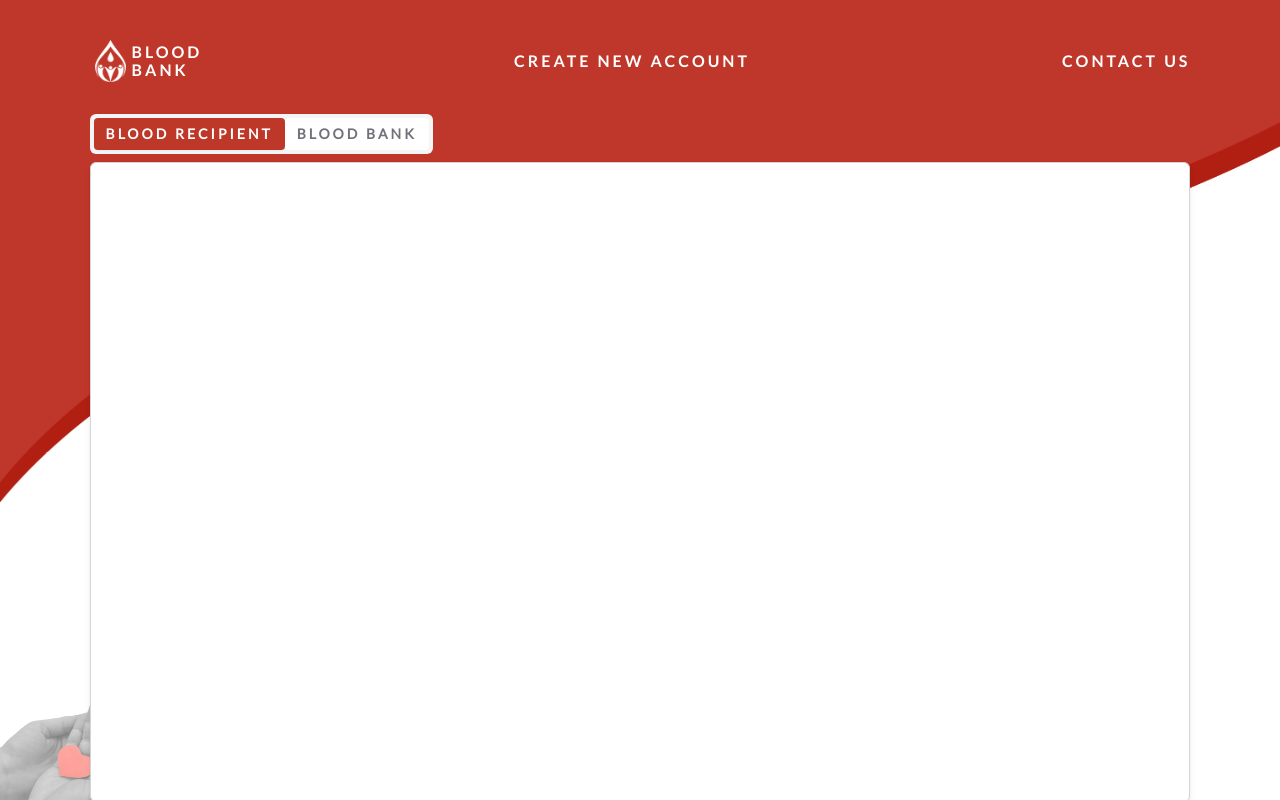
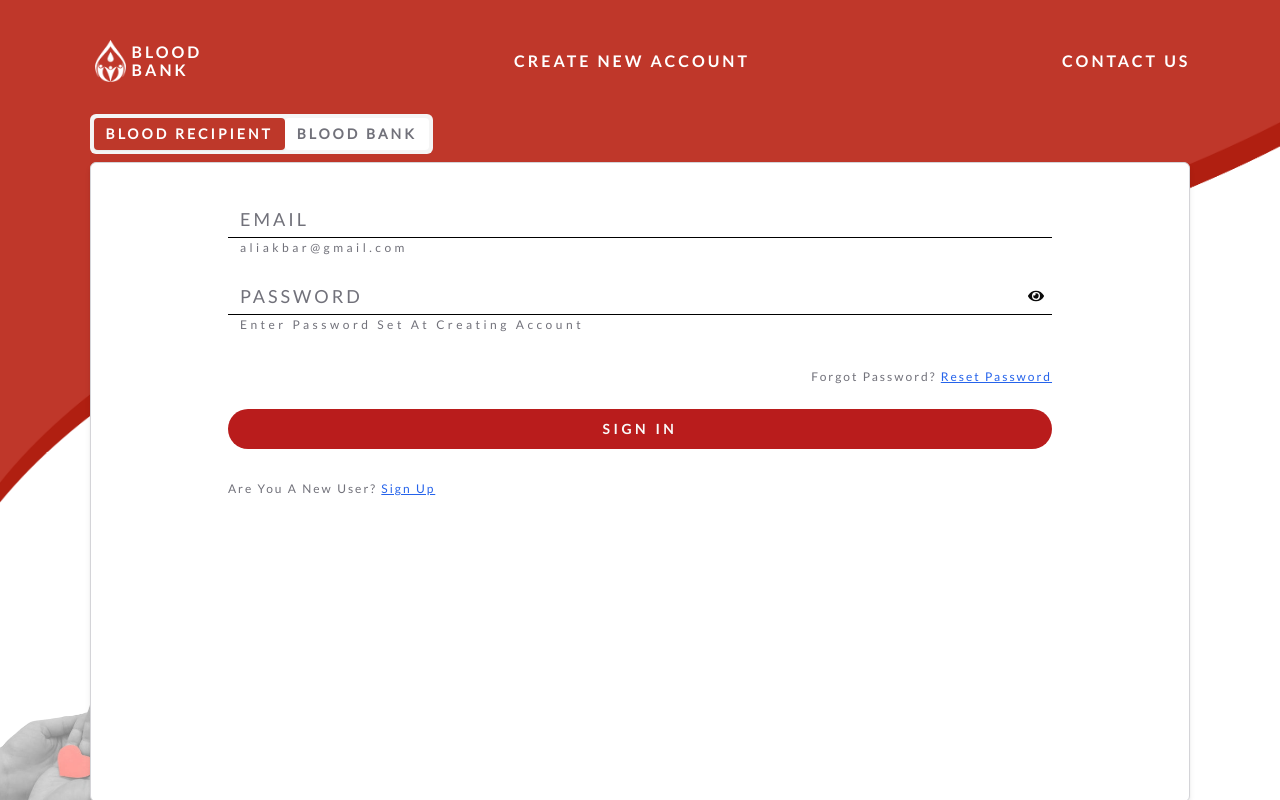
Before and after one commit to abrehan2/Blood-Bridge, a Next.js app: page /auth/signIn in a window 1280 px wide. Built offline with nearby package versions, Linux system fonts and the light colour scheme.

Commit message:
Implemented Sign In UI & APIs

```diff
--- /dev/null
+++ b/app/auth/components/ClientSigninForm.tsx
@@ -0,0 +1,82 @@
+"use client"
+import React, { useState, useEffect, ChangeEvent } from 'react'
+import InputField from '@/app/auth/components/inputField'
+import { useForm } from 'react-hook-form'
+import { zodResolver } from '@hookform/resolvers/zod'
+import { ZodType, z } from 'zod'
+import { Button } from '@/components/ui/button'
+import toast from 'react-hot-toast'
+import HidePassword from '@/globals/icons/hide-password'
+import ShowPassword from '@/globals/icons/show-password'
+import Link from 'next/link'
+import { signIn } from 'next-auth/react'
+
+export interface SigninData {
+    email: string;
+    password: string;
+}
+
+export type fieldTypes = "email" | "password";
+
+const ClientSigninForm = () => {
+    const [isShowPassword, setIsShowPassword] = useState<boolean>(false)
+
+    const schema: ZodType<SigninData> = z.object({
+        email: z.string().nonempty('Email is required').email({ message: 'Email is invalid' }),
+        password: z.string().nonempty({ message: 'Password is required' }),
+    })
+
+    const { register, handleSubmit, formState: { errors } } = useForm<SigninData>({
+        resolver: zodResolver(schema)
+    })
+
+    const submitData = (data: SigninData) => {
+        signIn("credentials", {...data, redirect: false}).then((callback) => {
+            if (callback?.ok) {
+                toast.success('Sign in successful');
+            }
+
+            if (callback?.error) {
+                toast.error(callback.error);
+            }
+        })
+    }
+
+    useEffect(() => {
+        const allErrors = Object.values(errors);
+        allErrors.map((error) => (
+            notifyError(error?.message)
+        ))
+    }, [errors]);
+
+    const notifyError = (errorMessage: any) => {
+        toast.error(errorMessage);
+    };
+
+    return (
+        <form className='w-full' onSubmit={handleSubmit(submitData)}>
+            <div className='w-3/4 grid mx-auto gap-x-32 gap-y-6'>
+                <InputField
+                    fieldName='email' fieldType='email'
+                    fieldTitle='Email' fieldLabel={"aliakbar@gmail.com"}
+                    register={register} titleCase='lowercase' />
+                <div className='w-full relative'>
+                    <div className='w-full flex flex-col-reverse'>
+                        <label htmlFor="password" className='text-zinc-500 text-xs font-normal font-LatoRegular capitalize tracking-[3.50px] pl-3 pt-0.5'>Enter password set at creating account</label>
+                        <input type={isShowPassword ? 'text' : 'password'} placeholder="Password" className='placeholder:uppercase placeholder:font-LatoRegular placeholder:text-zinc-500 placeholder:text-base md:placeholder:text-lg focus:outline-0 focus:border-b focus:shadow-none border-b outline-0 shadow-none border-black w-full py-[5px] px-3 tracking-[3px]' {...register("password")} />
+                    </div>
+                    <div className='absolute top-2 my-auto right-2 cursor-pointer' onClick={() => setIsShowPassword(!isShowPassword)}>
+                        {isShowPassword ? <ShowPassword /> : <HidePassword />}
+                    </div>
+                </div>
+                <p className='text-zinc-500 text-xs font-normal font-LatoRegular capitalize tracking-[2px] mt-3 text-right'>forgot Password? <Link href={'/auth/forgot-password'} className='text-blue-600 cursor-pointer capitalize underline'>reset Password</Link></p>
+            </div>
+            <div className='w-3/4 mx-auto'>
+                <Button className='w-full rounded-3xl bg-red-700 font-LatoBold uppercase tracking-[3.50px] hover:bg-red-800 mt-6 mb-5' type='submit'>Sign In</Button>
+                <p className='text-zinc-500 text-xs font-normal font-LatoRegular capitalize tracking-[2px] mt-3'>are you a new user? <Link href={'/auth/signUp'} className='text-blue-600 cursor-pointer capitalize underline'>Sign up</Link></p>
+            </div>
+        </form>
+    )
+}
+
+export default ClientSigninForm
--- a/app/auth/components/ClientSignupForm.tsx
+++ b/app/auth/components/ClientSignupForm.tsx
@@ -6,28 +6,36 @@ import { zodResolver } from '@hookform/resolvers/zod'
 import { ZodType, z } from 'zod'
 import { Constants } from '@/globals/constants'
 import { Button } from '@/components/ui/button'
-import { toast } from 'react-toastify'
+import toast from 'react-hot-toast'
 import HidePassword from '@/globals/icons/hide-password'
 import ShowPassword from '@/globals/icons/show-password'
+import ValidatePassword from './ValidatePassword'
+import axios from 'axios'
+import Link from 'next/link'
+import { useRouter } from 'next/navigation'
+
 
 export interface SignupData {
     firstName: string;
     lastName: string;
     email: string;
-    dateOfBirth: string;
+    dob: string;
     city: string;
-    password: string;
-    confirmPassword: string;
+    password?: string;
+    confirmPassword?: string;
     cnic?: string;
 }
 
-export type fieldTypes = "email" | "password" | "firstName" | "lastName" | "dateOfBirth" | "confirmPassword" | "cnic";
+export type fieldTypes = "email" | "password" | "firstName" | "lastName" | "dob" | "confirmPassword" | "cnic";
 
 const ClientSignupForm = () => {
 
     const [cnic, setCnic] = useState<string>('')
     const [isShowPassword, setIsShowPassword] = useState<boolean>(false)
     const [agreeConditions, setAgreeConditions] = useState<boolean>(false)
+    const [password, setPassword] = useState<string>('')
+    const [confirmPassword, setConfirmPassword] = useState<string>('')
+    const [isPasswordValid, setIsPasswordValid] = useState<boolean>(false)
 
     const today = new Date();
     const formattedDate = `${today.getMonth() + 1}/${today.getDate()}/${today.getFullYear()}`;
@@ -36,18 +44,13 @@ const ClientSignupForm = () => {
         firstName: z.string().nonempty({ message: 'First Name is required' }).min(3, 'First Name must be at least 3 characters long'),
         lastName: z.string().nonempty({ message: 'Last Name is required' }).min(3, 'Last Name must be at least 3 characters long'),
         email: z.string().email({ message: 'Email is invalid' }),
-        dateOfBirth: z.string().nonempty('Date of Birth is Required').refine((data) => {
-            const dateOfBirth = new Date(data);
-            return dateOfBirth < today && data !== formattedDate
+        dob: z.string().nonempty('Date of Birth is Required').refine((data) => {
+            const dob = new Date(data);
+            return dob < today && data !== formattedDate
         }, {
             message: `Date of Birth must not exceed ${formattedDate}`
         }),
         city: z.string().nonempty({ message: 'City is required' }),
-        password: z.string().min(8, { message: 'Password must be at least 8 characters long' }),
-        confirmPassword: z.string().min(8, { message: 'Password must be at least 8 characters long' })
-    }).refine(data => data.password === data.confirmPassword, {
-        message: 'Passwords do not match',
-        path: ['confirmPassword'],
     })
 
     const { register, handleSubmit, formState: { errors } } = useForm<SignupData>({
@@ -65,28 +68,49 @@ const ClientSignupForm = () => {
         }
     }
 
+    const onValidatorChangeHandler = (result: boolean) => {
+        if (result) {
+            setIsPasswordValid(true)
+        }
+        else {
+            setIsPasswordValid(false)
+        }
+    }
+
+    const { push } = useRouter();
+
     const SubmitData = (data: SignupData) => {
         if (cnic.length === 0) {
-            toast.error('CNIC is required', {
-                position: toast.POSITION.TOP_LEFT,
-            });
+            toast.error('CNIC is required');
             return
         }
         if (!agreeConditions) {
-            toast.error('Please agree to the terms and conditions', {
-                position: toast.POSITION.TOP_LEFT,
-            });
+            toast.error('Please agree to the terms and conditions');
+            return
+        }
+        if (!isPasswordValid) {
+            toast.error('Password is invalid');
             return
         }
         const regex = new RegExp(Constants.CNIC_REGEXP);
         if (regex.test(cnic)) {
-            data.cnic = cnic.replaceAll("-", "");
-            console.log(data)
+            data.cnic = cnic;
+            data.password = password;
+            data.confirmPassword = confirmPassword;
+            console.log(data);
+            axios.post('/api/signUp', data)
+            .then((res) => {
+                console.log(res);
+                toast.success(res.data.message);
+                push('/auth/signIn');
+            })
+            .catch((err) => {
+                console.log(err);
+                toast.error(err.response.data.error);
+            })
         }
         else {
-            toast.error('CNIC is invalid', {
-                position: toast.POSITION.TOP_LEFT,
-            });
+            toast.error('CNIC is invalid');
         }
     }
 
@@ -98,9 +122,7 @@ const ClientSignupForm = () => {
     }, [errors]);
 
     const notifyError = (errorMessage: any) => {
-        toast.error(errorMessage, {
-            position: toast.POSITION.TOP_LEFT,
-        });
+        toast.error(errorMessage);
     };
 
     return (
@@ -119,7 +141,7 @@ const ClientSignupForm = () => {
                     fieldTitle='Email' fieldLabel={"aliakbar@gmail.com"}
                     register={register} titleCase='lowercase' />
                 <InputField
-                    fieldName='dateOfBirth' fieldType='date'
+                    fieldName='dob' fieldType='date'
                     fieldTitle='Date of Birth' fieldLabel={`Must be older than ${formattedDate}`}
                     register={register} titleCase='capitalize' />
 
@@ -132,11 +154,6 @@ const ClientSignupForm = () => {
                     </select>
                 </div>
 
-                {/* <InputField
-                    fieldName='city' fieldType='text'
-                    fieldTitle='City' fieldLabel={"Islamabad"}
-                    register={register} /> */}
-
                 {/* CNIC field */}
                 <div className='w-full flex flex-col-reverse'>
                     <label htmlFor="firstName" className='text-zinc-500 text-xs font-normal font-LatoRegular uppercase tracking-[3.50px] pl-3 pt-0.5'>12345-6582314-2</label>
@@ -144,30 +161,38 @@ const ClientSignupForm = () => {
                 </div>
 
                 <div className='w-full relative'>
-                    <InputField
-                        fieldName='password' fieldType={isShowPassword ? 'text' : 'password'}
-                        fieldTitle='Password' fieldLabel={"Combination of alphanumerics & symbols"}
-                        register={register} titleCase='capitalize' />
+                    <div className='w-full flex flex-col-reverse'>
+                        <label htmlFor="password" className='text-zinc-500 text-xs font-normal font-LatoRegular capitalize tracking-[3.50px] pl-3 pt-0.5'>Combination of alphanumerics & symbols</label>
+                        <input onChange={(e) => setPassword(e.target.value)} type={isShowPassword ? 'text' : 'password'} placeholder="Password" className='placeholder:uppercase placeholder:font-LatoRegular placeholder:text-zinc-500 placeholder:text-base md:placeholder:text-lg focus:outline-0 focus:border-b focus:shadow-none border-b outline-0 shadow-none border-black w-full py-[5px] px-3 tracking-[3px]' value={password} id='password' />
+                    </div>
                     <div className='absolute top-2 my-auto right-2 cursor-pointer' onClick={() => setIsShowPassword(!isShowPassword)}>
                         {isShowPassword ? <ShowPassword /> : <HidePassword />}
                     </div>
                 </div>
                 <div className='w-full relative'>
-                    <InputField
-                        fieldName='confirmPassword' fieldType={isShowPassword ? 'text' : 'password'}
-                        fieldTitle='Confirm Password' fieldLabel={"Combination of alphanumerics & symbols"}
-                        register={register} titleCase='capitalize' />
+                    <div className='w-full flex flex-col-reverse'>
+                        <label htmlFor="confirmPassword" className='text-zinc-500 text-xs font-normal font-LatoRegular capitalize tracking-[3.50px] pl-3 pt-0.5'>Combination of alphanumerics & symbols</label>
+                        <input onChange={(e) => setConfirmPassword(e.target.value)} type={isShowPassword ? 'text' : 'password'} placeholder="Confirm Password" className='placeholder:uppercase placeholder:font-LatoRegular placeholder:text-zinc-500 placeholder:text-base md:placeholder:text-lg focus:outline-0 focus:border-b focus:shadow-none border-b outline-0 shadow-none border-black w-full py-[5px] px-3 tracking-[3px]' value={confirmPassword} id='confirmPassword' />
+                    </div>
                     <div className='absolute top-2 my-auto right-2 cursor-pointer' onClick={() => setIsShowPassword(!isShowPassword)}>
                         {isShowPassword ? <ShowPassword /> : <HidePassword />}
                     </div>
                 </div>
+
+                <div className='w-full col-span-2'>
+                    <ValidatePassword password={password} confirmPassword={confirmPassword} onValidatorChangeHandler={onValidatorChangeHandler} />
+                </div>
             </div>
             <div className='w-3/4 mx-auto'>
                 <div className='flex items-center gap-x-2'>
-                    <input id='agreeTerms' type="checkbox" onChange={(e) => setAgreeConditions(!agreeConditions)} checked={agreeConditions} />
-                    <label htmlFor='agreeTerms' className='text-zinc-500 text-xs font-normal font-LatoRegular capitalize tracking-[2px] my-7'>I agree to <span className='text-blue-600 cursor-pointer'>terms & conditions</span></label>
+                    <input id='agreeTerms' type="checkbox"
+                        onChange={() => setAgreeConditions(!agreeConditions)}
+                        checked={agreeConditions} />
+                    <label htmlFor='agreeTerms' className='text-zinc-500 text-xs font-normal font-LatoRegular capitalize tracking-[2px] my-7'>I agree to <Link href={'/terms-and-conditions'} className='text-blue-600 cursor-pointer'>terms & conditions</Link></label>
                 </div>
                 <Button className='w-full rounded-3xl bg-red-700 font-LatoBold uppercase tracking-[3.50px] hover:bg-red-800' type='submit'>Sign Up</Button>
+
+                <p className='text-zinc-500 text-xs font-normal font-LatoRegular capitalize tracking-[2px] mt-4'>already have an account? <Link href={'/auth/signIn'} className='text-blue-600 cursor-pointer'>Sign In</Link></p>
             </div>
         </form>
     )
--- /dev/null
+++ b/app/auth/components/ValidatePassword.tsx
@@ -0,0 +1,25 @@
+import React from 'react'
+import PasswordValidattor from 'react-password-validattor';
+
+const ValidatePassword = ({ password, confirmPassword, onValidatorChangeHandler }: { password: string, confirmPassword: string, onValidatorChangeHandler: (result: boolean) => void }) => {
+    return (
+        <PasswordValidattor
+            rules={['minLength',
+                'maxLength',
+                'specialChar',
+                'number',
+                'capital',
+                'matches',
+                'lowercase',
+                'notEmpty']}
+            minLength={8}
+            maxLength={32}
+            password={password}
+            confirmedPassword={confirmPassword}
+            iconSize={16}
+            onValidatorChange={onValidatorChangeHandler}
+            config={{ showProgressBar: true }} />
+    )
+}
+
+export default ValidatePassword
--- a/app/auth/components/inputField.tsx
+++ b/app/auth/components/inputField.tsx
@@ -1,30 +1,22 @@
 import React from 'react'
-import { FieldValues, UseFormRegister } from 'react-hook-form'
+import { UseFormRegister } from 'react-hook-form'
 import cx from 'classnames'
-import { SignupData, fieldTypes } from './ClientSignupForm'
+import { fieldTypes } from './ClientSignupForm'
 
 interface InputFieldProps {
     fieldTitle: string;
     fieldLabel: string;
     fieldName: fieldTypes;
     fieldType: string;
-    setMethod?: React.Dispatch<React.SetStateAction<any>>;
-    fieldValue?: any;
-    register: UseFormRegister<SignupData>;
+    register: UseFormRegister<any>;
     titleCase?: 'lowercase' | 'capitalize';
 }
 
-const InputField = ({ fieldTitle, fieldLabel, fieldName, fieldType, titleCase, fieldValue, register, setMethod }: InputFieldProps) => {
+const InputField = ({ fieldTitle, fieldLabel, fieldName, fieldType, titleCase, register }: InputFieldProps) => {
     return (
         <div className='w-full flex flex-col-reverse'>
             <label htmlFor="firstName" className={cx('text-zinc-500 text-xs font-normal font-LatoRegular uppercase tracking-[3.50px] pl-3 pt-0.5', [titleCase])}>{fieldLabel}</label>
-            <>
-                {!setMethod ?
-                    <input type={fieldType} placeholder={fieldTitle} className='placeholder:uppercase placeholder:font-LatoRegular placeholder:text-zinc-500 placeholder:text-base md:placeholder:text-lg focus:outline-0 focus:border-b focus:shadow-none border-b outline-0 shadow-none border-black w-full py-[5px] px-3 tracking-[3px]' {...register(fieldName)} />
-                    :
-                    <input onChange={(e) => setMethod(e.target.value)} type={fieldType} placeholder={fieldTitle} className='placeholder:uppercase placeholder:font-LatoRegular placeholder:text-zinc-500 placeholder:text-base md:placeholder:text-lg focus:outline-0 focus:border-b focus:shadow-none border-b outline-0 shadow-none border-black w-full py-[5px] px-3 tracking-[3px]' value={fieldValue} />
-                }
-            </>
+            <input type={fieldType} placeholder={fieldTitle} className='placeholder:uppercase placeholder:font-LatoRegular placeholder:text-zinc-500 placeholder:text-base md:placeholder:text-lg focus:outline-0 focus:border-b focus:shadow-none border-b outline-0 shadow-none border-black w-full py-[5px] px-3 tracking-[3px]' {...register(fieldName)} />
         </div>
     )
 }
--- a/app/auth/signIn/ClientSignIn.tsx
+++ b/app/auth/signIn/ClientSignIn.tsx
@@ -1,4 +1,5 @@
 import { Tabs, TabsContent, TabsList, TabsTrigger } from "@/components/ui/tabs"
+import ClientSigninForm from "@/app/auth/components/ClientSigninForm";
 
 const ClientSignIn = () => {
   return (
@@ -8,8 +9,8 @@ const ClientSignIn = () => {
         <TabsTrigger value="BloodBank" className="!uppercase !bg-white data-[state=active]:!bg-[#BE382A] !text-zinc-500 data-[state=active]:!text-white !font-LatoRegular !font-semibold tracking-[3px]">Blood Bank</TabsTrigger>
       </TabsList>
       <TabsContent value="BloodRecipient">
-        <div className="w-full min-h-[80vh] border border-zinc-300 rounded-md shadow-md bg-white overflow-hidden">
-
+        <div className="w-full min-h-[80vh] py-10 border border-zinc-300 rounded-md shadow-md bg-white overflow-hidden">
+          <ClientSigninForm />
         </div>
       </TabsContent>
       <TabsContent value="BloodBank">
--- a/app/auth/signUp/ClientSignUp.tsx
+++ b/app/auth/signUp/ClientSignUp.tsx
@@ -9,12 +9,12 @@ const ClientSignUp = () => {
         <TabsTrigger value="BloodBank" className="!uppercase !bg-white data-[state=active]:!bg-[#BE382A] !text-zinc-500 data-[state=active]:!text-white !font-LatoRegular tracking-[5px]">Blood Bank</TabsTrigger>
       </TabsList>
       <TabsContent value="BloodRecipient">
-        <div className="w-full min-h-[80vh] border border-zinc-300 rounded-md shadow-md bg-white overflow-hidden flex justify-center items-center">
+        <div className="w-full py-16 border border-zinc-300 rounded-md shadow-md bg-white overflow-hidden flex justify-center items-center">
           <ClientSignupForm />
         </div>
       </TabsContent>
       <TabsContent value="BloodBank">
-        <div className="w-full min-h-[80vh] border border-zinc-300 rounded-md shadow-md bg-white overflow-hidden">
+        <div className="w-full py-16 border border-zinc-300 rounded-md shadow-md bg-white overflow-hidden">
 
         </div>
       </TabsContent>
--- a/app/globals.css
+++ b/app/globals.css
@@ -1,6 +1,7 @@
 @tailwind base;
 @tailwind components;
 @tailwind utilities;
+@import url('../node_modules/react-password-validattor/dist/style.css');
 
 html,
 body,
--- a/app/layout.tsx
+++ b/app/layout.tsx
@@ -5,8 +5,6 @@ import AuthProvider from "./providers/AuthProvider";
 import ToasterProvider from "./providers/ToasterProvider";
 import "./globals.css";
 import '@/globals/fonts.css';
-import "react-toastify/dist/ReactToastify.css";
-import { ToastContainer } from "react-toastify";
 
 const inter = Inter({ subsets: ["latin"] });
 
--- a/package.json
+++ b/package.json
@@ -33,7 +33,7 @@
     "react-dom": "18.2.0",
     "react-hook-form": "^7.46.2",
     "react-hot-toast": "^2.4.1",
-    "react-toastify": "^9.1.3",
+    "react-password-validattor": "^1.1.8",
     "tailwind-merge": "^1.14.0",
     "tailwindcss": "3.3.3",
     "tailwindcss-animate": "^1.0.7",
```
Also changed, not shown: 1 other file (tests, documents, lock files or other folders).
